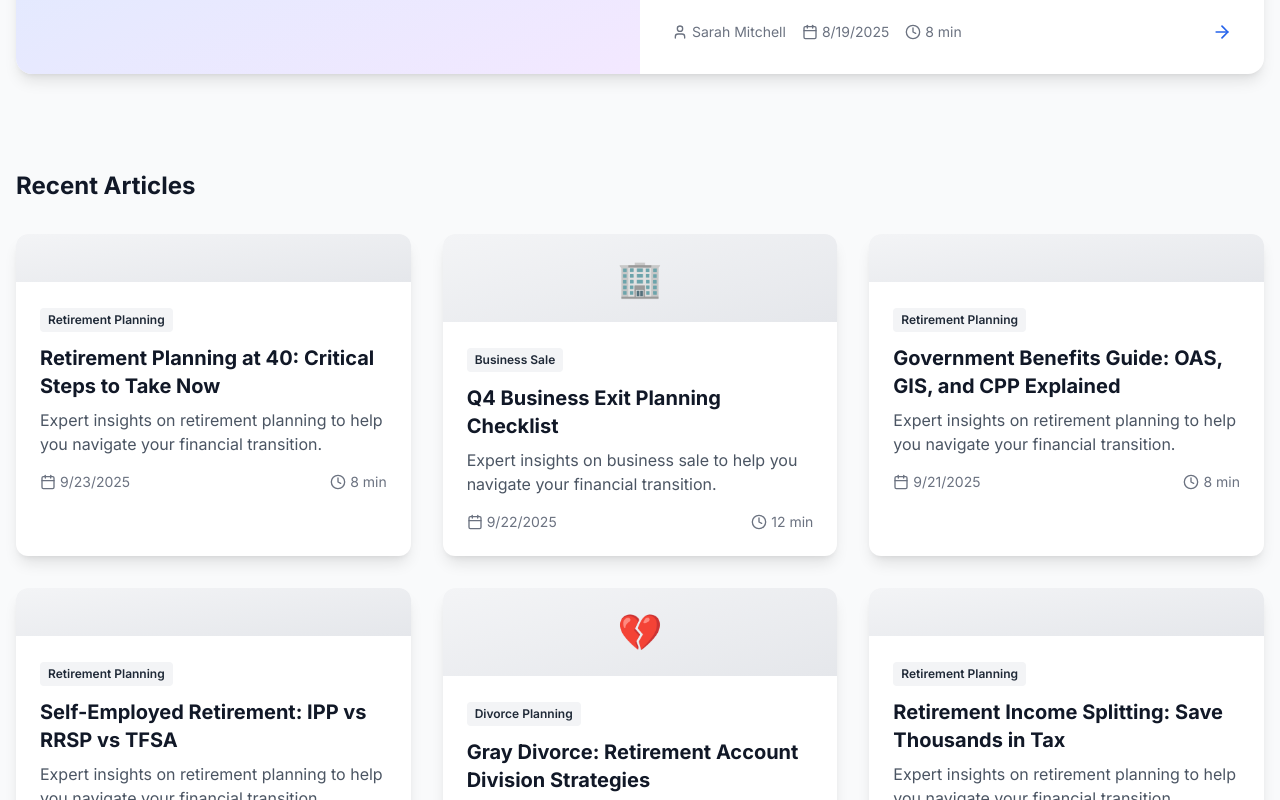
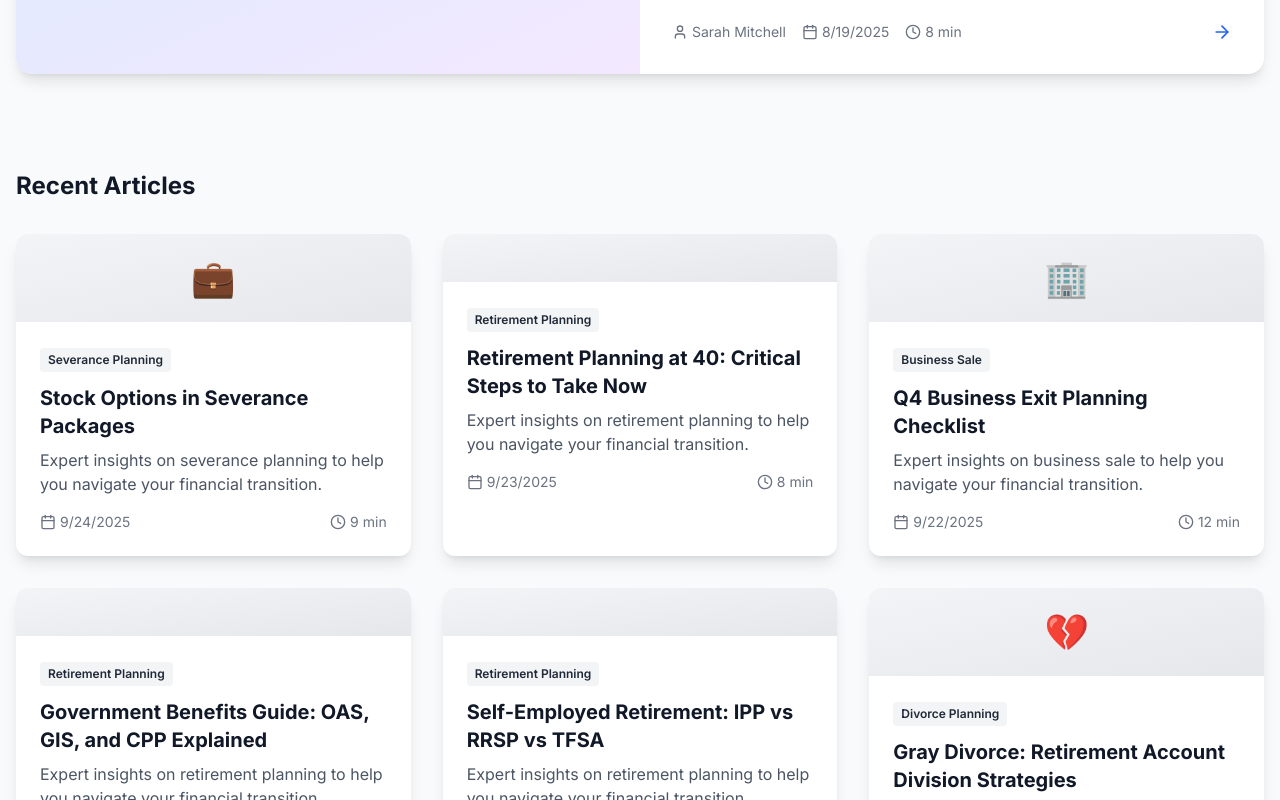
Before and after one commit to HustleHarder86/Investing, a Next.js app: page /blog in a window 1280 px wide. Shown: the part 737-1537 px from the top of the page. Built offline with nearby package versions, Linux system fonts and the light colour scheme; no server answers.

Commit message:
📚 Auto-publish scheduled blog post for 2025-09-24

```diff
--- a/content/blog-schedule.json
+++ b/content/blog-schedule.json
@@ -190,7 +190,7 @@
       "title": "Stock Options in Severance Packages",
       "category": "Severance Planning",
       "author": "David Kumar",
-      "status": "pending"
+      "status": "published"
     },
     {
       "date": "2025-09-23",
--- a/src/app/blog/page.tsx
+++ b/src/app/blog/page.tsx
@@ -10,6 +10,18 @@ export const metadata: Metadata = {
 
 // Blog posts data - in production, this would come from a CMS or database
 const blogPosts = [
+  {
+    slug: 'stock-options-severance-packages',
+    title: 'Stock Options in Severance Packages',
+    excerpt: 'Expert insights on severance planning to help you navigate your financial transition.',
+    author: 'David Kumar',
+    authorTitle: 'CFP®, Career Transition Advisor',
+    date: '2025-09-24',
+    readTime: '9 min',
+    category: 'Severance Planning',
+    categorySlug: 'severance-planning',
+    featured: false
+  },
   {
     slug: 'retirement-planning-age-40',
     title: 'Retirement Planning at 40: Critical Steps to Take Now',
```
Also changed, not shown: src/app/blog/stock-options-severance-packages/page.tsx (renamed from content/scheduled-posts/stock-options-severance-packages.tsx), 1 other file (tests, documents, lock files or other folders).
